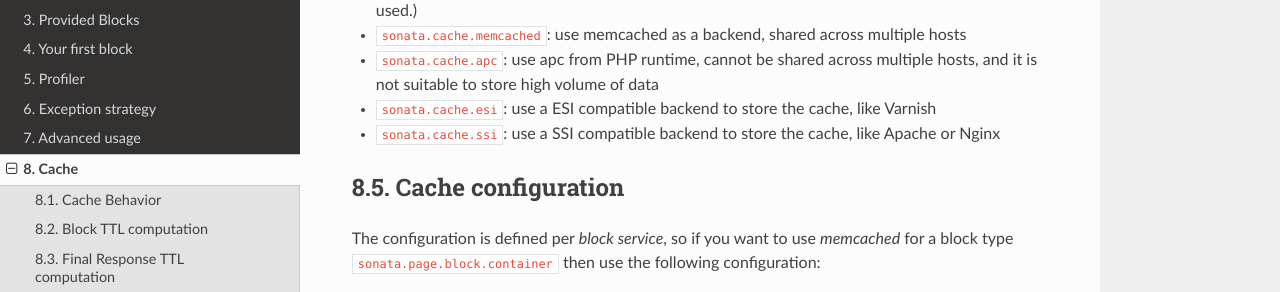
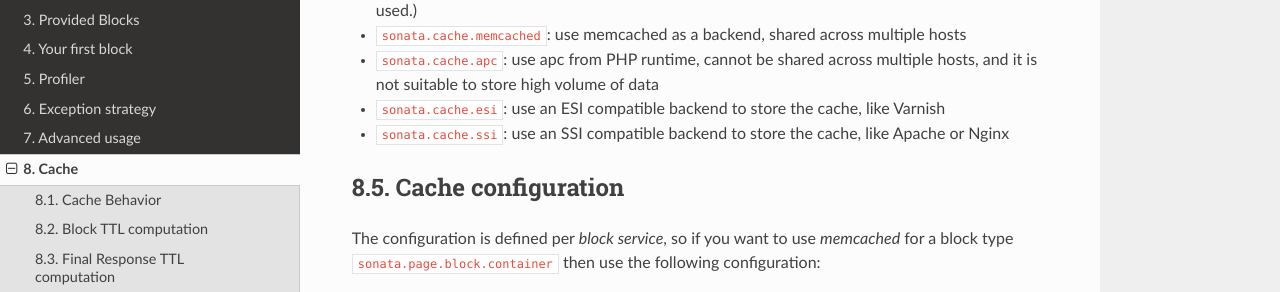
Before and after one commit to sonata-project/SonataBlockBundle, a Sphinx documentation site: the page built from Resources/doc/reference/cache.rst, in a window 1280 px wide and 900 px high, scrolled down 2153 px. Shown: the part 159-451 px from the top of the window. Built offline with Sphinx 7.4.7 and the Read the Docs theme 2.0.0, drawn with Linux system fonts in a browser that asks for light colours.

Commit message:
ease pronunciation

```diff
--- a/Resources/doc/reference/cache.rst
+++ b/Resources/doc/reference/cache.rst
@@ -103,8 +103,8 @@ Cache Backends
   only one value. (remove all block where profile.media.id == 3 is used.)
 * ``sonata.cache.memcached``: use memcached as a backend, shared across multiple hosts
 * ``sonata.cache.apc``: use apc from PHP runtime, cannot be shared across multiple hosts, and it is not suitable to store high volume of data
-* ``sonata.cache.esi``: use a ESI compatible backend to store the cache, like Varnish
-* ``sonata.cache.ssi``: use a SSI compatible backend to store the cache, like Apache or Nginx
+* ``sonata.cache.esi``: use an ESI compatible backend to store the cache, like Varnish
+* ``sonata.cache.ssi``: use an SSI compatible backend to store the cache, like Apache or Nginx
 
 Cache configuration
 ~~~~~~~~~~~~~~~~~~~
```
